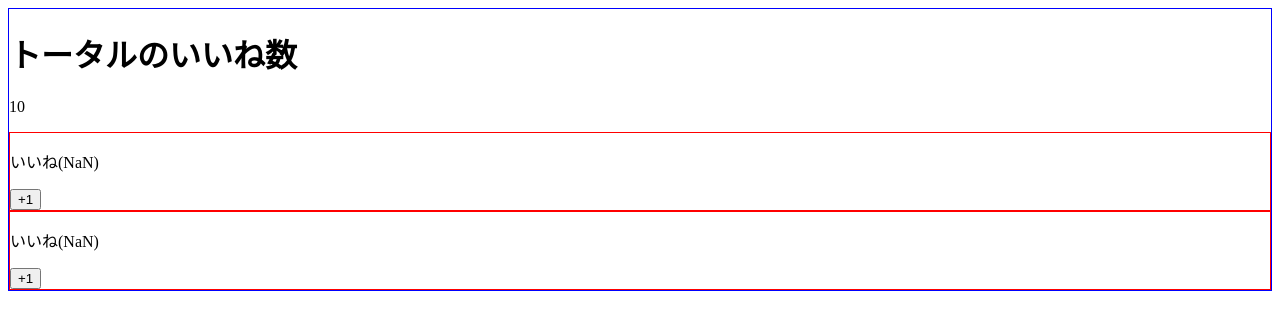
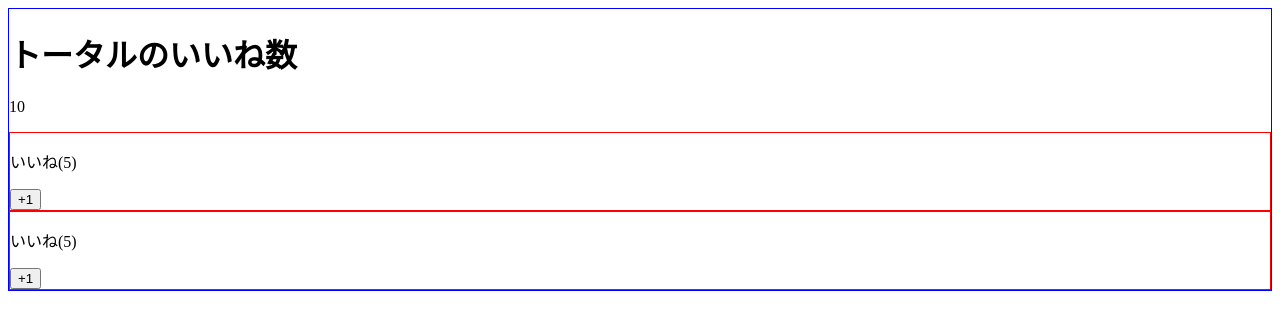
Before and after one commit to U-MA-dev/vue-js-complete-guide, a Vue app: page / in a window 1280 px wide. Shown: the top 330 px of the page. Built offline with nearby package versions, Linux system fonts and the light colour scheme.

Commit message:
implement props

```diff
--- a/src/App.vue
+++ b/src/App.vue
@@ -2,8 +2,8 @@
   <div>
     <LikeHeader></LikeHeader>
     <p>{{ number }}</p>
-    <LikeNumber></LikeNumber>
-    <LikeNumber></LikeNumber>
+    <LikeNumber :number="number"></LikeNumber>
+    <LikeNumber :number="number"></LikeNumber>
   </div>
 </template>
 
--- a/src/components/LikeNumber.vue
+++ b/src/components/LikeNumber.vue
@@ -7,6 +7,7 @@
 
 <script>
 export default {
+  props: ["number"],
   methods: {
     imcrement: function() {
       this.number += 1;
```
